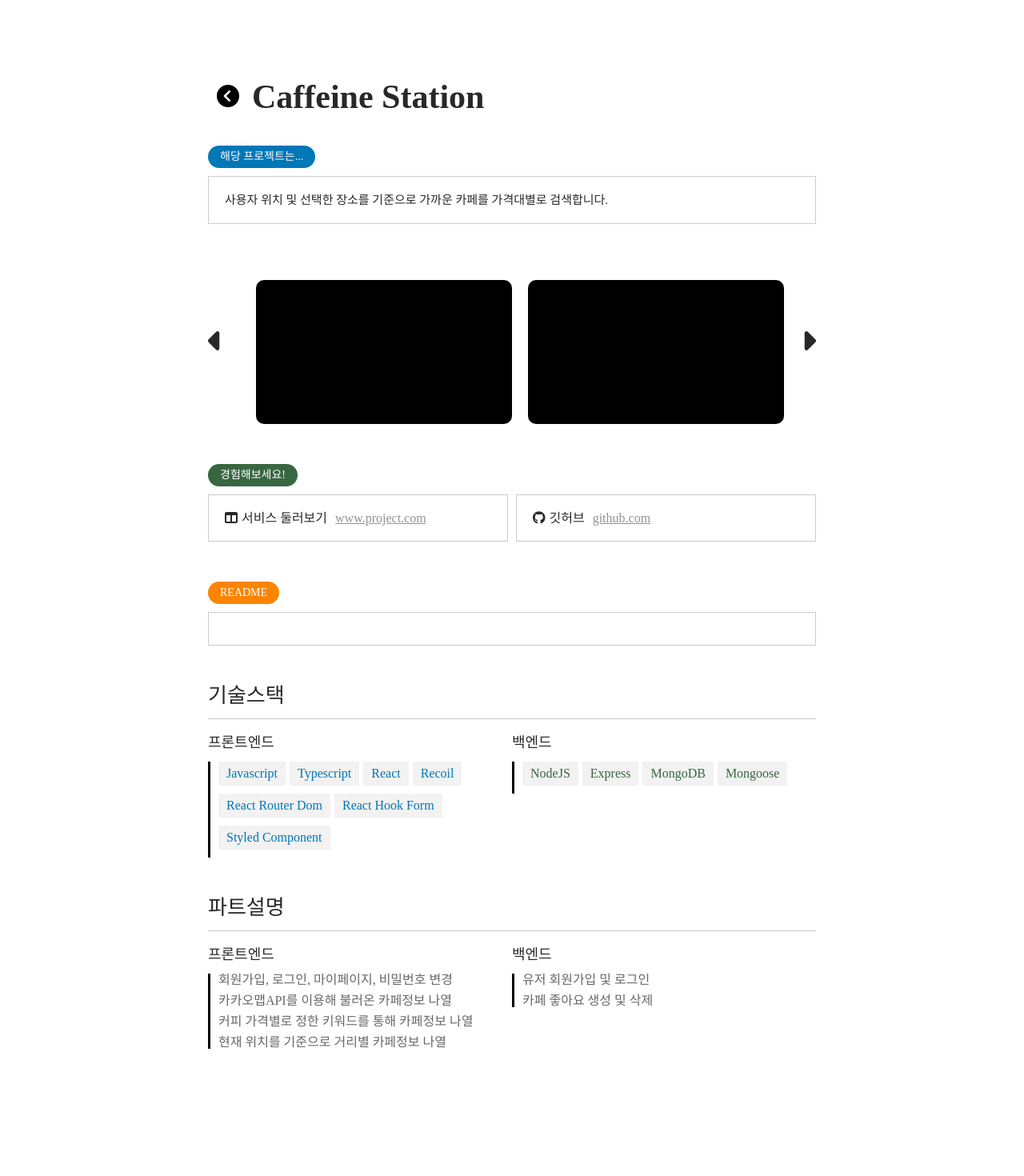
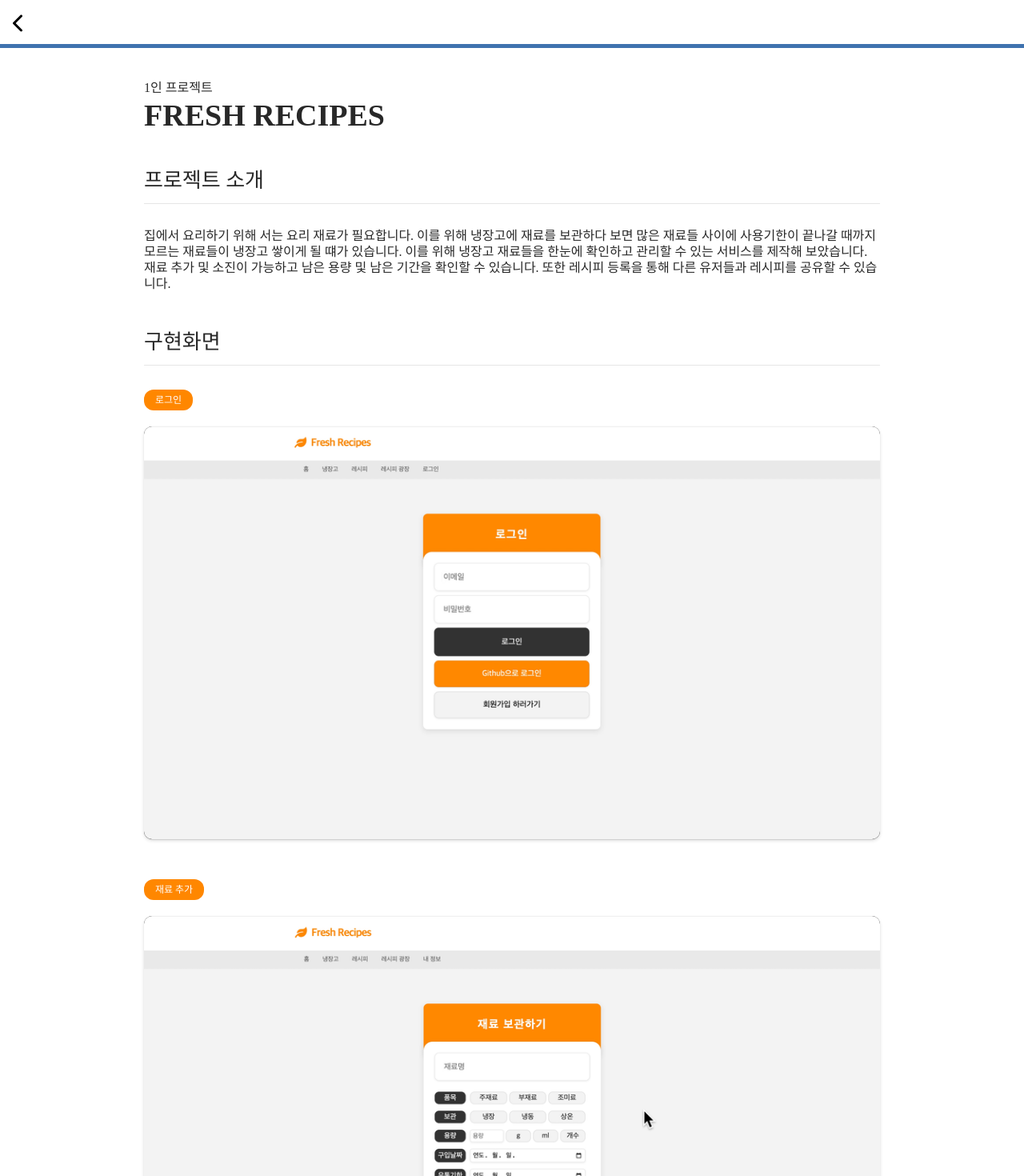
Before and after one commit to kangkyeongseo/portfolio, a React (Create React App) app: page /project/1 in a window 1280 px wide. Shown: the top 1470 px of the page at 80% size. Before the commit the page ends 1411 px from the top, so only its background shows below. Built offline with nearby package versions, Linux system fonts and the light colour scheme.

Commit message:
style: ProjectDetail 디자인 변경

```diff
--- a/src/routes/ProjectDetail.tsx
+++ b/src/routes/ProjectDetail.tsx
@@ -1,189 +1,75 @@
+import styled from "styled-components";
+import { FontAwesomeIcon } from "@fortawesome/react-fontawesome";
 import { faGithub } from "@fortawesome/free-brands-svg-icons";
-import {
-  faCaretLeft,
-  faCaretRight,
-  faCircleChevronLeft,
-  faTableColumns,
-} from "@fortawesome/free-solid-svg-icons";
-import { FontAwesomeIcon } from "@fortawesome/react-fontawesome";
-import { motion } from "framer-motion";
-import { useEffect, useState } from "react";
-import { useNavigate } from "react-router-dom";
-import styled from "styled-components";
+import { faTableColumns } from "@fortawesome/free-solid-svg-icons";
+import ProjectHeader from "../components/ProjectDetail/ProjectHeader";
+import { useEffect } from "react";
+import { Link } from "react-router-dom";
 
 const Container = styled.div`
-  max-width: 800px;
+  max-width: 920px;
   margin: 100px auto;
-  padding: 0px 20px;
+  display: flex;
+  flex-direction: column;
+  gap: 50px;
 `;
 
-const Header = styled.div`
-  @media ${(props) => props.theme.media.mobile} {
-    margin-bottom: 20px;
-  }
+const TitleContainer = styled.div`
   display: flex;
-  align-items: center;
-  margin-left: 5px;
-  margin-bottom: 40px;
+  flex-direction: column;
+  gap: 5px;
 `;
 
-const BackBtn = styled.button`
-  @media ${(props) => props.theme.media.mobile} {
-    font-size: 24px;
-    margin-right: 5px;
-  }
-  cursor: pointer;
-  margin-right: 10px;
-  border: none;
-  background-color: inherit;
-  font-size: 28px;
-  &:hover {
-    color: red;
-  }
+const Description = styled.div`
+  white-space: pre-wrap;
+  line-height: 20px;
 `;
 
 const Title = styled.div`
-  @media ${(props) => props.theme.media.mobile} {
-    font-size: 24px;
-  }
-  font-size: 42px;
+  font-size: 38px;
   font-weight: bold;
+  text-transform: uppercase;
 `;
 
 const SubTitle = styled.div`
-  @media ${(props) => props.theme.media.mobile} {
-    font-size: 18px;
-  }
   font-size: 26px;
   margin-bottom: 20px;
   padding-bottom: 15px;
-  border-bottom: 1px solid rgba(0, 0, 0, 0.2);
+  border-bottom: 1px solid #e6e6e6;
 `;
 
-const Item = styled.div`
-  @media ${(props) => props.theme.media.mobile} {
-    font-size: 15px;
-  }
-  font-size: 18px;
+const Section = styled.div`
+  display: flex;
+  flex-direction: column;
+  gap: 10px;
 `;
 
 const Point = styled.span<{ color: string }>`
-  @media ${(props) => props.theme.media.mobile} {
+  align-self: flex-start;
+  padding: 7px 14px;
   font-size: 12px;
-    padding: 5px 10px;
-  }
-  display: inline-block;
-  padding: 7px 15px;
-  font-size: 14px;
+  text-align: center;
   color: #ffffff;
   background-color: ${(props) => props.color};
-  border-radius: 15px;
+  border-radius: 12px;
 `;
 
-const Row = styled.div<{ space: string }>`
-  @media ${(props) => props.theme.media.mobile} {
-    margin-bottom: 20px;
-  }
-  margin-bottom: ${(props) => props.space};
+const Images = styled.div`
+  display: flex;
+  flex-direction: column;
+  gap: 20px;
 `;
 
-const Description = styled.div`
-  margin-top: 10px;
-  padding: 20px;
-  font-size: 15px;
-  line-height: 18px;
-  border: 1px solid rgba(0, 0, 0, 0.2);
-`;
-
-const SlideContainer = styled.div`
-  position: relative;
-  padding: 0px 40px;
-`;
-
-const Slide = styled.div`
-  overflow: hidden;
-`;
-
-const Imgs = styled(motion.div)`
-  @media ${(props) => props.theme.media.mobile} {
-    height: 150px;
-  }
-  display: flex;
-  gap: 20px;
-  height: 220px;
-  padding: 20px;
-`;
-
-const Img = styled(motion.div)`
-  aspect-ratio: 16/9;
+const Image = styled.img`
   background-color: rgba(0, 0, 0, 1);
   border-radius: 10px;
+  box-shadow: ${(props) => props.theme.shadow};
+  margin-bottom: 30px;
 `;
-
-const BigImg = styled(motion.div)`
-  position: fixed;
-  top: 100px;
-  left: 0;
-  right: 0;
-  margin: 0 auto;
-  width: 1200px;
-  aspect-ratio: 16/9;
-  background-color: rgba(0, 0, 0, 1);
-  border-radius: 10px;
-`;
-
-const Left = styled.div`
-  position: absolute;
-  left: 0;
-  top: 35%;
-  font-size: 38px;
-`;
-
-const Right = styled.div`
-  position: absolute;
-  right: 0;
-  top: 35%;
-  font-size: 38px;
-`;
-
-const LinkContainer = styled.div`
-  @media ${(props) => props.theme.media.mobile} {
-    font-size: 12px;
-  }
-  display: grid;
-  grid-template-columns: repeat(2, 1fr);
-  gap: 10px;
-  margin-top: 10px;
-`;
-
-const LinkBox = styled.div`
-  padding: 20px;
-  border: 1px solid rgba(0, 0, 0, 0.2);
-`;
-
-const LinkTitle = styled.span`
-  margin-right: 10px;
-`;
-
-const Link = styled.a`
-  cursor: pointer;
-  opacity: 0.5;
-  text-decoration: underline;
-`;
-
-const Box = styled.div`
-  display: grid;
-  grid-template-columns: repeat(2, 1fr);
-`;
-
-const Column = styled.div``;
 
 const Skills = styled.div`
   display: flex;
   flex-wrap: wrap;
-  margin-top: 15px;
-  padding-left: 10px;
-  border-left: 3px solid #000000;
 `;
 
 const Skill = styled.span<{ front: boolean }>`
@@ -197,143 +83,94 @@ const Skill = styled.span<{ front: boolean }>`
 const Parts = styled.div`
   display: flex;
   flex-direction: column;
-  gap: 10px;
-  margin-top: 15px;
+  gap: 15px;
   padding-left: 10px;
+  margin-bottom: 30px;
   border-left: 3px solid #000000;
 `;
 
 const Part = styled.span`
-  @media ${(props) => props.theme.media.mobile} {
-    font-size: 12px;
+  opacity: 0.7;
+`;
+
+const LinkBox = styled.div`
+  display: flex;
+  align-items: center;
+  font-size: 32px;
+  padding: 15px;
+  border: 1px solid #e6e6e6;
+  a {
+    font-size: 18px;
+    margin-left: 20px;
+    color: inherit;
   }
-  opacity: 0.7;
 `;
 
 const ProjectDetail = () => {
   const project = {
-    title: "Caffeine Station",
+    title: "Fresh Recipes",
+    member: "1인 프로젝트",
+    color: "#FF8700",
     description:
-      "사용자 위치 및 선택한 장소를 기준으로 가까운 카페를 가격대별로 검색합니다.",
-    service: "www.project.com",
-    github: "github.com",
+      "집에서 요리하기 위해 서는 요리 재료가 필요합니다. 이를 위해 냉장고에 재료를 보관하다 보면 많은 재료들 사이에 사용기한이 끝나갈 때까지 모르는 재료들이 냉장고 쌓이게 될 떄가 있습니다. 이를 위해 냉장고 재료들을 한눈에 확인하고 관리할 수 있는 서비스를 제작해 보았습니다. 재료 추가 및 소진이 가능하고 남은 용량 및 남은 기간을 확인할 수 있습니다. 또한 레시피 등록을 통해 다른 유저들과 레시피를 공유할 수 있습니다.",
+    folder: "fresh-recipes",
+    images: [
+      { file: "fresh-recipes-login.gif", title: "로그인" },
+      { file: "fresh-recipes-ingredients.gif", title: "재료 추가" },
+      {
+        file: "fresh-recipes-purchase.gif",
+        title: "재료 소진 및 구입항목 추가",
+      },
+      { file: "fresh-recipes-recipe.gif", title: "레시피 추가" },
+      { file: "fresh-recipes-review.gif", title: "좋아요 및 리뷰" },
+    ],
     skills: {
-      prontend: [
-        "Javascript",
-        "Typescript",
-        "React",
-        "Recoil",
-        "React Router Dom",
-        "React Hook Form",
-        "Styled Component",
-      ],
+      prontend: ["ES6", "Pug", "Sass"],
       backend: ["NodeJS", "Express", "MongoDB", "Mongoose"],
     },
-    summary: "",
-    part: {
-      protend: [
-        "회원가입, 로그인, 마이페이지, 비밀번호 변경",
-        "카카오맵API를 이용해 불러온 카페정보 나열",
-        "커피 가격별로 정한 키워드를 통해 카페정보 나열",
+    technicals: [
+      "회원 로그인 인증 및 정보 변경",
+      "Open Authorization",
+      "재료 및 레시피의 등록이 가능합니다.",
       "현재 위치를 기준으로 거리별 카페정보 나열",
     ],
-      backend: ["유저 회원가입 및 로그인", "카페 좋아요 생성 및 삭제"],
-    },
+    github: "https://github.com/kangkyeongseo/fresh-recipes",
+    service: "",
   };
-  const navigate = useNavigate();
-  const [slide, setSlide] = useState(0);
-  const [click, setClick] = useState(false);
-  const onBackBtnClick = () => {
-    navigate("/");
-  };
+
   useEffect(() => {
     window.scrollTo(0, 0);
   }, []);
 
-  const imgsVars = {
-    start: {},
-    end: { x: slide },
-  };
-
-  const onLeftBtn = () => {
-    if (slide === 0) return;
-    setSlide((pre) => pre + 360);
-  };
-
-  const onRightBtn = () => {
-    setSlide((pre) => pre - 360);
-  };
-
-  const onClick = () => {
-    setClick((pre) => !pre);
-  };
-
   return (
+    <>
+      <ProjectHeader />
       <Container>
-      <Header>
-        <BackBtn onClick={onBackBtnClick}>
-          <FontAwesomeIcon icon={faCircleChevronLeft} />
-        </BackBtn>
+        <TitleContainer>
+          <Description>1인 프로젝트</Description>
           <Title>{project.title}</Title>
-      </Header>
-      <Row space="50px">
-        <Point color="#0077b6">해당 프로젝트는...</Point>
+        </TitleContainer>
+        <Section>
+          <SubTitle>프로젝트 소개</SubTitle>
           <Description>{project.description}</Description>
-      </Row>
-      {click ? <BigImg layoutId="test" onClick={onClick} /> : null}
-      <Row space="30px">
-        <SlideContainer>
-          <Slide>
-            <Imgs variants={imgsVars} initial="start" animate="end">
-              <Img
-                whileHover={{ scale: 1.1 }}
-                layoutId="test"
-                onClick={onClick}
+        </Section>
+        <Section>
+          <SubTitle>구현화면</SubTitle>
+          <Images>
+            {project.images.map((image) => (
+              <>
+                <Point color={project.color}>{image.title}</Point>
+                <Image
+                  src={`${process.env.PUBLIC_URL}/${project.folder}/${image.file}`}
+                  key={image.file}
                 />
-              <Img whileHover={{ scale: 1.1 }} />
-              <Img whileHover={{ scale: 1.1 }} />
-              <Img whileHover={{ scale: 1.1 }} />
-            </Imgs>
-            <Left onClick={onLeftBtn}>
-              <FontAwesomeIcon icon={faCaretLeft} />
-            </Left>
-            <Right onClick={onRightBtn}>
-              <FontAwesomeIcon icon={faCaretRight} />
-            </Right>
-          </Slide>
-        </SlideContainer>
-      </Row>
-      <Row space="50px">
-        <Point color="#386641">경험해보세요!</Point>
-        <LinkContainer>
-          <LinkBox>
-            <LinkTitle>
-              <FontAwesomeIcon
-                icon={faTableColumns}
-                style={{ marginRight: 5 }}
-              />
-              서비스 둘러보기
-            </LinkTitle>
-            <Link>{project.service}</Link>
-          </LinkBox>
-          <LinkBox>
-            <LinkTitle>
-              <FontAwesomeIcon icon={faGithub} style={{ marginRight: 5 }} />
-              깃허브
-            </LinkTitle>
-            <Link>{project.github}</Link>
-          </LinkBox>
-        </LinkContainer>
-      </Row>
-      <Row space="50px">
-        <Point color="#FB8500">README</Point>
-        <Description></Description>
-      </Row>
-      <Row space="50px">
+              </>
+            ))}
+          </Images>
+        </Section>
+        <Section>
           <SubTitle>기술스택</SubTitle>
-        <Box>
-          <Column>
-            <Item>프론트엔드</Item>
+          <Description>프론트엔드</Description>
           <Skills>
             {project.skills.prontend.map((skill) => (
               <Skill front={true} key={skill}>
@@ -341,9 +178,7 @@ const ProjectDetail = () => {
               </Skill>
             ))}
           </Skills>
-          </Column>
-          <Column>
-            <Item>백엔드</Item>
+          <Description>백엔드</Description>
           <Skills>
             {project.skills.backend.map((skill) => (
               <Skill front={false} key={skill}>
@@ -351,31 +186,32 @@ const ProjectDetail = () => {
               </Skill>
             ))}
           </Skills>
-          </Column>
-        </Box>
-      </Row>
-      <Row space="50px">
-        <SubTitle>파트설명</SubTitle>
-        <Box>
-          <Column>
-            <Item>프론트엔드</Item>
+        </Section>
+        <Section>
+          <SubTitle>구현 기능</SubTitle>
           <Parts>
-              {project.part.protend.map((part) => (
-                <Part key={part}>{part}</Part>
+            {project.technicals.map((technical) => (
+              <Part key={technical}>{technical}</Part>
             ))}
           </Parts>
-          </Column>
-          <Column>
-            <Item>백엔드</Item>
-            <Parts>
-              {project.part.backend.map((part) => (
-                <Part key={part}>{part}</Part>
-              ))}
-            </Parts>
-          </Column>
-        </Box>
-      </Row>
+        </Section>
+        <Section>
+          <SubTitle>링크</SubTitle>
+          {project.github.length > 0 && (
+            <LinkBox>
+              <FontAwesomeIcon icon={faGithub} />
+              <Link to={project.github}>{project.github}</Link>
+            </LinkBox>
+          )}
+          {project.service.length > 0 && (
+            <LinkBox>
+              <FontAwesomeIcon icon={faTableColumns} />
+              {project.service}
+            </LinkBox>
+          )}
+        </Section>
       </Container>
+    </>
   );
 };
 
```
Lines whose indentation alone changed are shown as unchanged.
